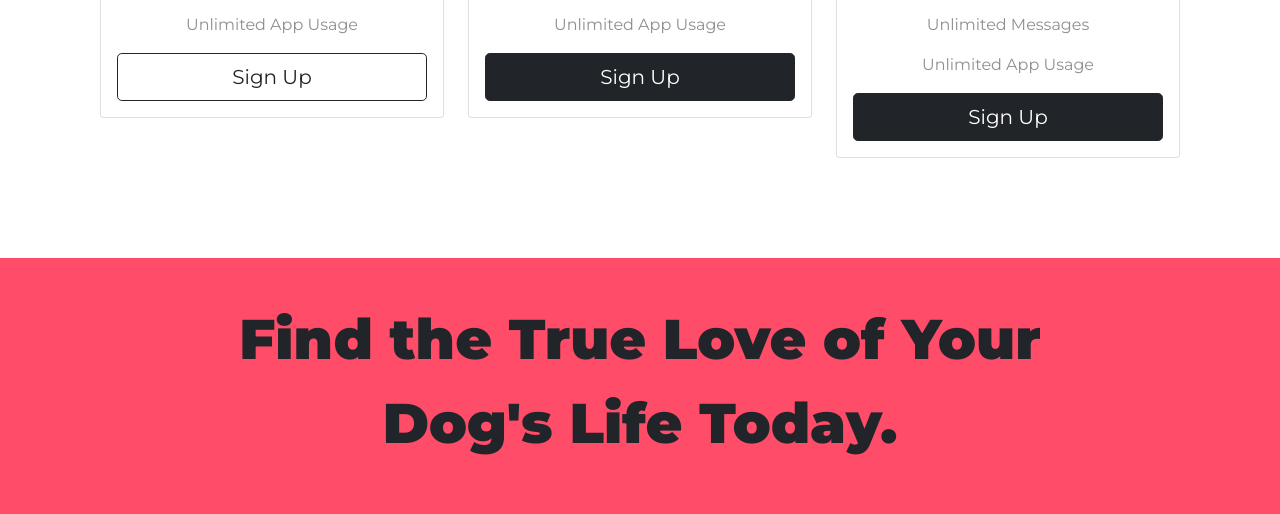
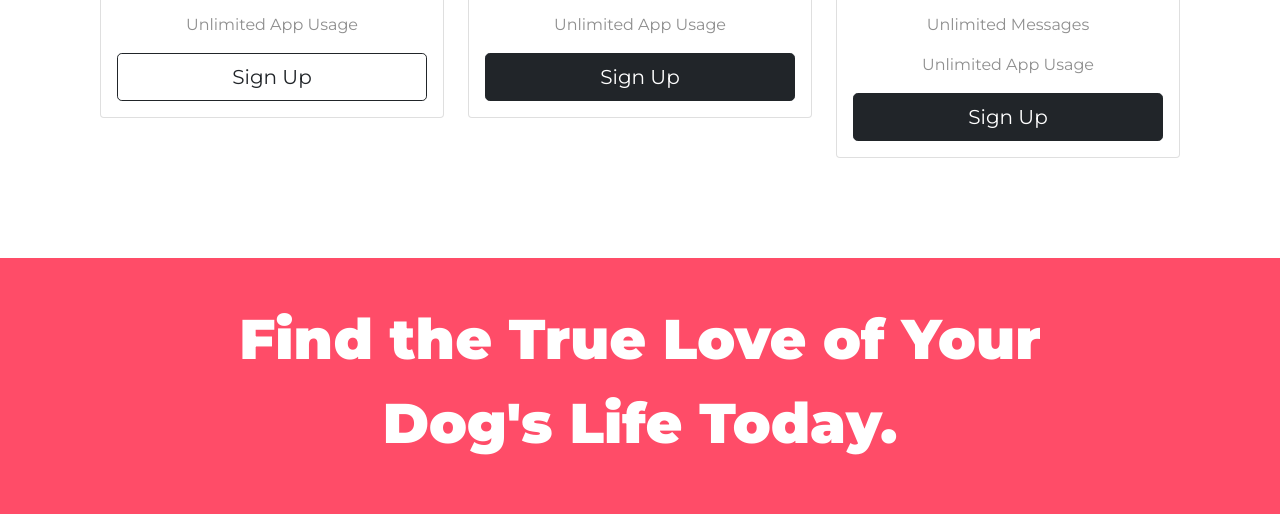
Before and after one commit to Shivanshumishra23/tindog, a plain HTML site: page index.html in a window 1280 px wide. Shown: the part 2391-2905 px from the top of the page. Drawn offline with nearby package versions, Linux system fonts and the light colour scheme.

Commit message:
Update styles.css

```diff
--- a/css/styles.css
+++ b/css/styles.css
@@ -178,6 +178,9 @@ p{
 
     padding: 3% 15%;
 }
+.cta-text{
+    color : #fff;
+}
 
 /* Footer */
 #footer{
```
